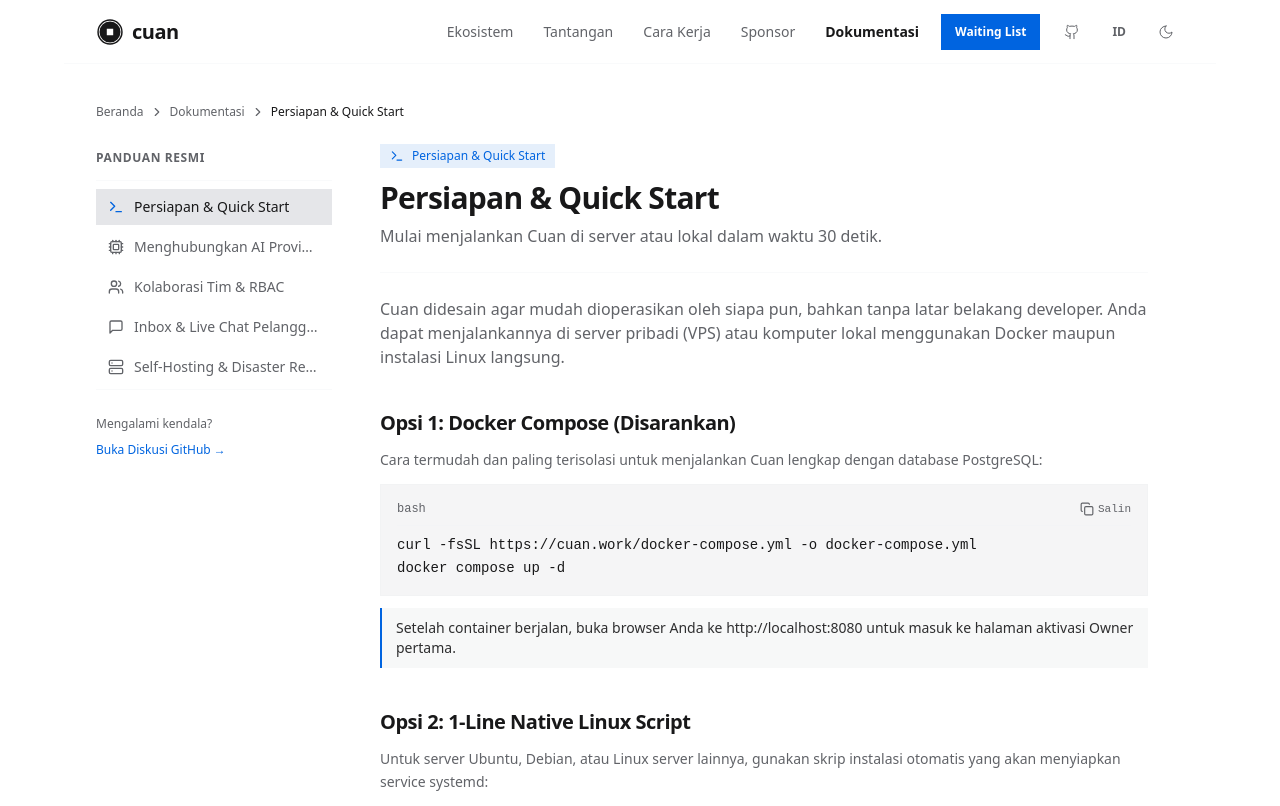
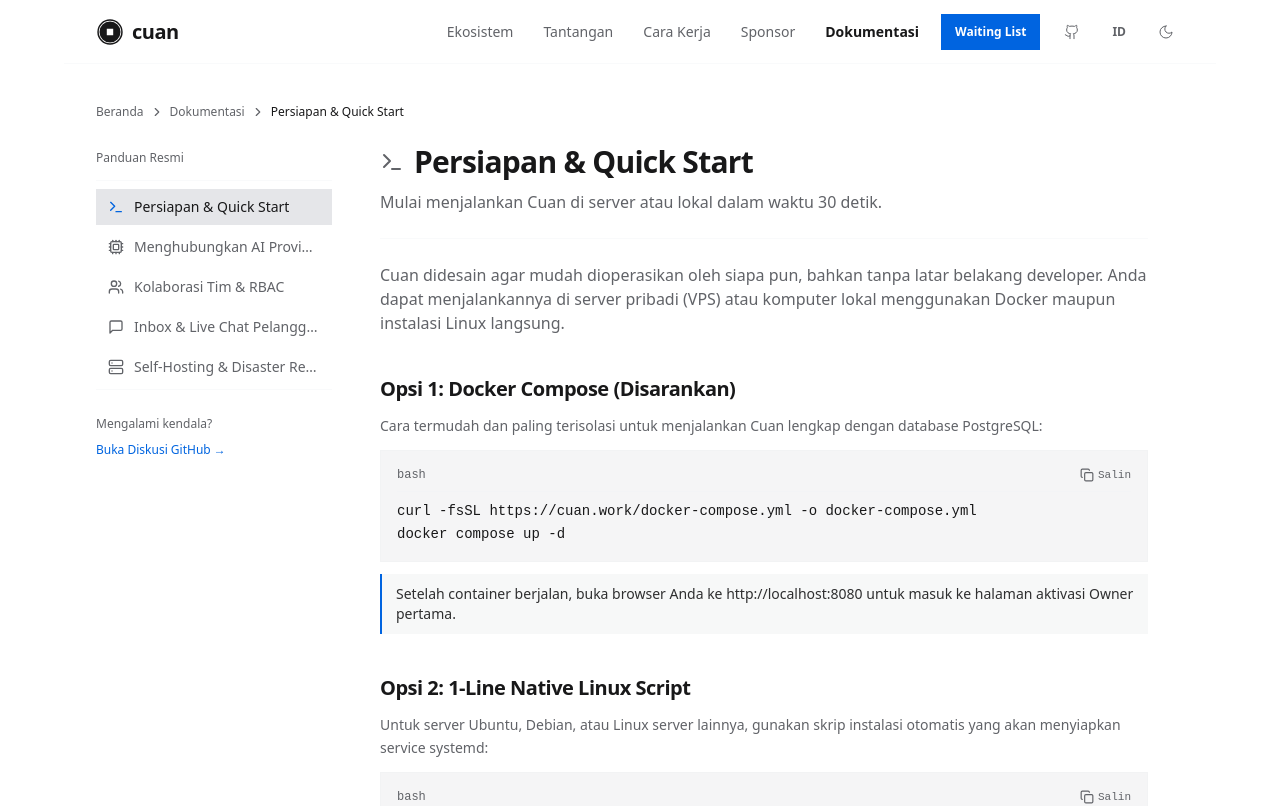
Before and after one commit to buchin/cuan-landing, a React (Vite) app: page /docs in a window 1280 px wide. Shown: the top 806 px of the page. Built offline with nearby package versions, Linux system fonts and the light colour scheme.

Commit message:
fix(docs): eliminate redundant eyebrow badge and unslop sidebar label

```diff
--- a/src/features/docs/DocsPage.tsx
+++ b/src/features/docs/DocsPage.tsx
@@ -96,7 +96,7 @@ export function DocsPage() {
           {/* Desktop Left Sidebar */}
           <aside className="hidden md:block md:col-span-4 lg:col-span-3 sticky top-20 space-y-1">
             <div className="pb-3 mb-2 border-b border-border/40">
-              <span className="text-xs font-semibold uppercase tracking-wider text-muted-foreground">
+              <span className="text-xs font-medium text-muted-foreground">
                 {t('Panduan Resmi')}
               </span>
             </div>
@@ -145,15 +145,10 @@ export function DocsPage() {
           {/* Main Content Area */}
           <article className="md:col-span-8 lg:col-span-9 max-w-3xl">
             {/* Header */}
-            <header className="space-y-2 pb-6 border-b border-border/40">
-              <div className="inline-flex items-center gap-2 text-xs font-medium text-primary bg-primary/10 px-2.5 py-1 rounded-md mb-1">
-                <IconComponent className="h-3.5 w-3.5" />
-                <span>
-                  {language === 'en' ? currentSection.titleEn : currentSection.title}
-                </span>
-              </div>
-              <h1 className="text-2xl sm:text-3xl font-bold font-display tracking-tight text-foreground">
-                {language === 'en' ? currentSection.titleEn : currentSection.title}
+            <header className="space-y-2.5 pb-6 border-b border-border/40">
+              <h1 className="text-2xl sm:text-3xl font-bold font-display tracking-tight text-foreground flex items-center gap-2.5">
+                <IconComponent className="h-6 w-6 text-muted-foreground shrink-0" />
+                <span>{language === 'en' ? currentSection.titleEn : currentSection.title}</span>
               </h1>
               <p className="text-sm sm:text-base text-muted-foreground leading-relaxed">
                 {language === 'en' ? currentSection.summaryEn : currentSection.summary}
```
